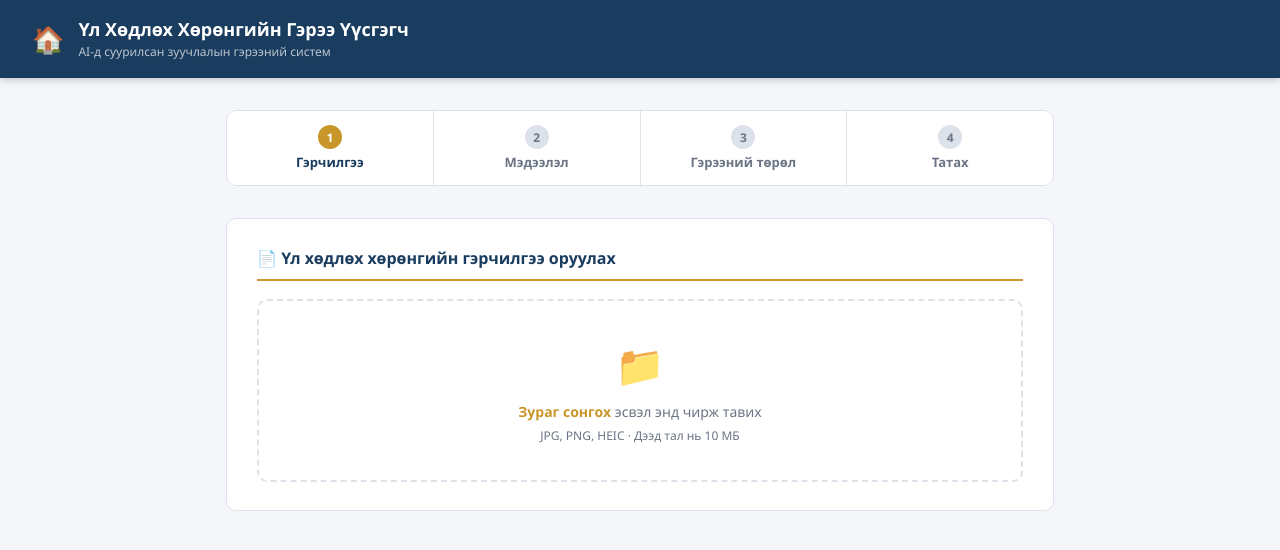
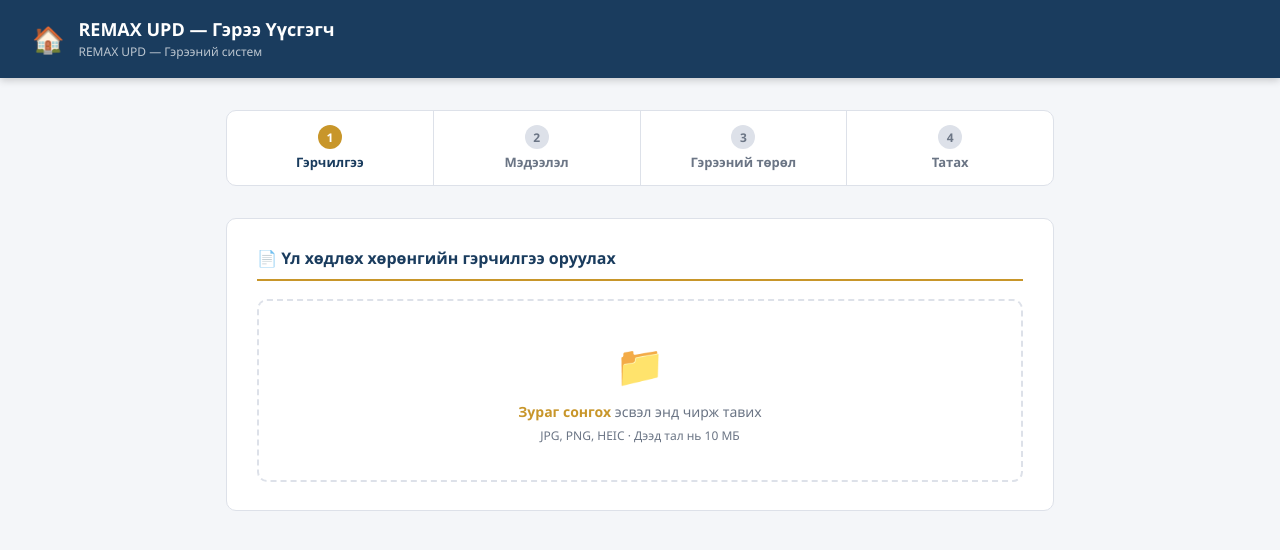
Before and after one commit to khuslne0720-arch/REMAXUPD, a website: page public/index.html in a window 1280 px wide. Drawn offline with Linux system fonts and the light colour scheme.

Commit message:
init: REMAX UPD

```diff
--- a/public/index.html
+++ b/public/index.html
@@ -3,7 +3,7 @@
 <head>
   <meta charset="UTF-8" />
   <meta name="viewport" content="width=device-width, initial-scale=1.0" />
-  <title>Үл Хөдлөх Хөрөнгийн Гэрээ</title>
+  <title>REMAX UPD — Гэрээний систем</title>
   <style>
     *, *::before, *::after { box-sizing: border-box; margin: 0; padding: 0; }
 
@@ -259,8 +259,8 @@
 <header>
   <div class="logo">🏠</div>
   <div>
-    <h1>Үл Хөдлөх Хөрөнгийн Гэрээ Үүсгэгч</h1>
-    <p>AI-д суурилсан зуучлалын гэрээний систем</p>
+    <h1>REMAX UPD — Гэрээ Үүсгэгч</h1>
+    <p>REMAX UPD — Гэрээний систем</p>
   </div>
 </header>
 
```
Also changed, not shown: public/admin.html (+3 -3 lines).
